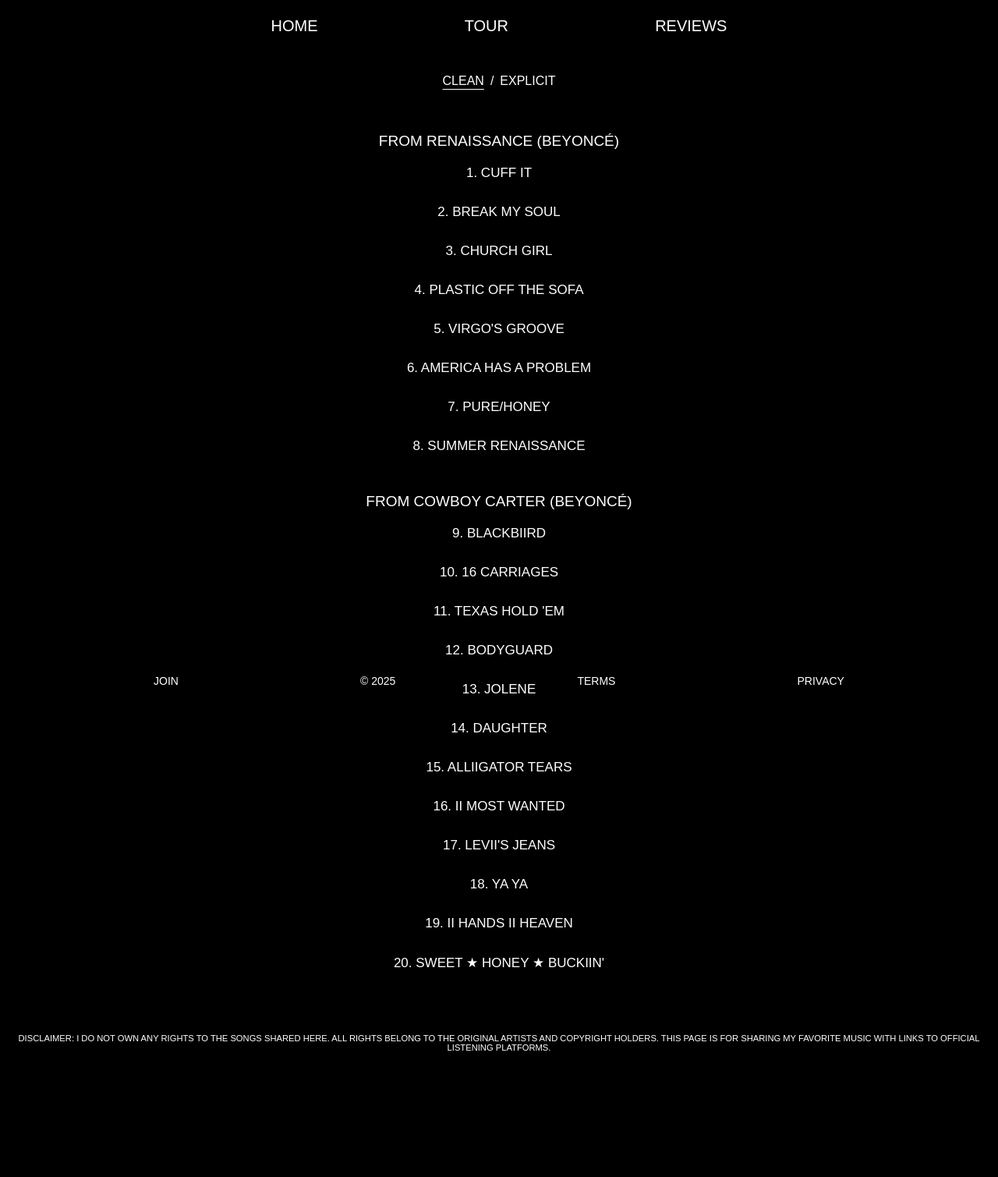
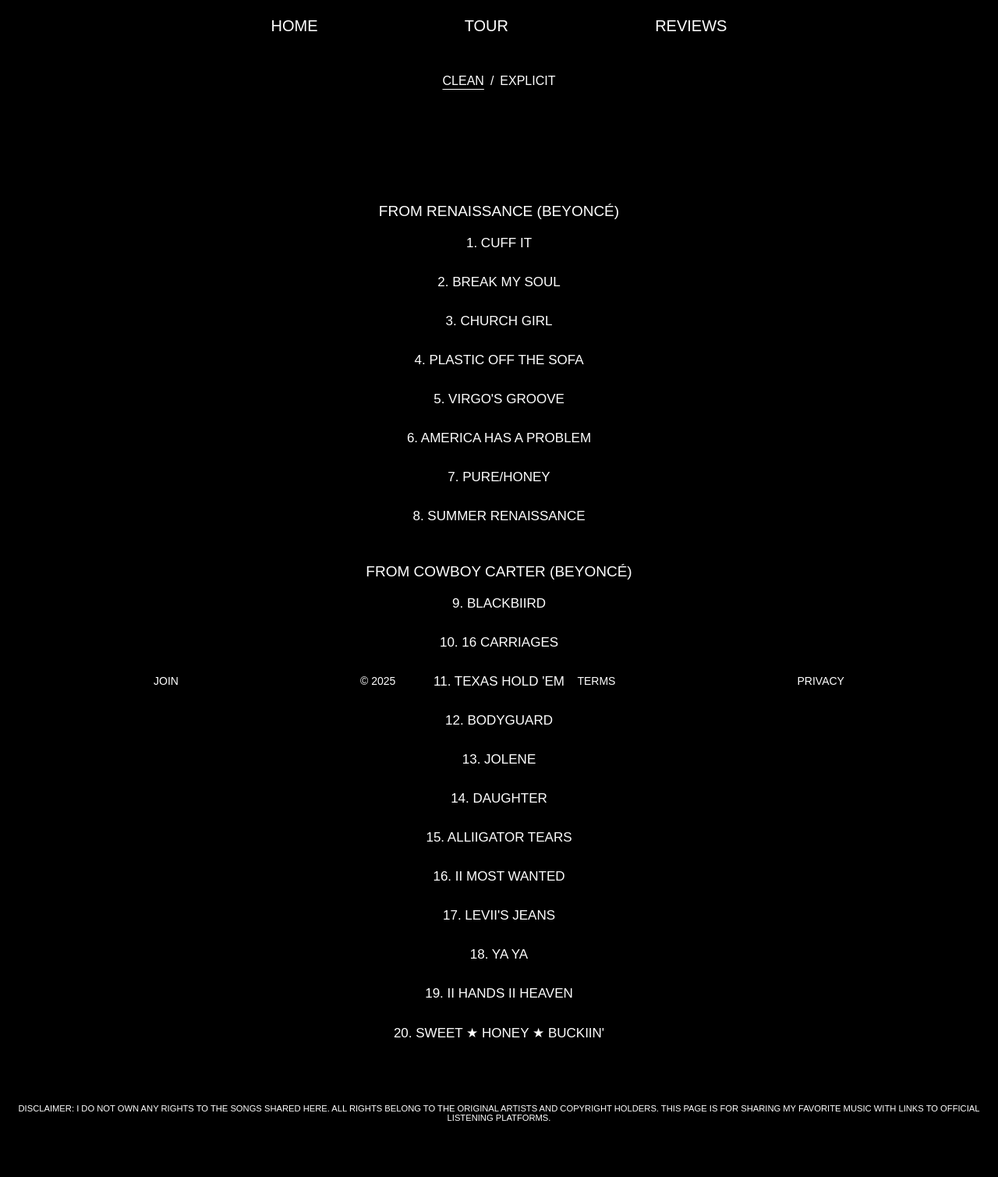
Before and after one commit to Khalil2000web/Music, a Jekyll site: the page built from index.md, in a window 1280 px wide. Shown: the whole page at 78% size. Built offline with Jekyll 4.4.1, drawn with Linux system fonts in a browser that asks for light colours; some web fonts are replaced; before the commit the page ends 1419 px from its top, so only the background shows below that.

Commit message:
Update index.css

```diff
--- a/static/css/index.css
+++ b/static/css/index.css
@@ -1 +1 @@
-body {padding-top:140px;padding-bottom:70px;overflow-x:hidden;}.song-list {max-width:95%;margin:0 auto;padding:0;}.song-list h2 {text-align: center;font-size: 19px;padding-bottom: 10px;padding-top:30px;font-family: var(--font-main-bold);font-weight: 100;} .song {cursor: pointer;padding:10px;display:flex;align-items:top;flex-direction:column;justify-content: center;padding-bottom:20px;}.song-number {text-align:left;font-size:17px;margin-right: 10px;}.song-title {word-wrap:break-word;text-align:center;font-size:17px;}.platforms {display: none;gap:20px;justify-content:center;align-items:center;flex-direction:row;margin:0;padding:0;padding-top:20px;padding-bottom:25px;flex-wrap: wrap;}.platforms a {cursor: pointer;color:transparent;}.platforms img {max-width: 30px;height:30px;margin:0;padding:0;pointer-events:none;}.song-title.text,.song-number.text {font-size:1.5rem;}.dis {color:var(--text-color);font-family:var(--font-main);font-weight:300;text-align:center;text-transform:uppercase;font-size:0.7rem;margin:0;padding:0 20px;padding-top:60px;}#bold {font-family:var(--font-main-bold);font-weight:300;}
+body {padding-top:230px;padding-bottom:70px;overflow-x:hidden;}.song-list {max-width:95%;margin:0 auto;padding:0;}.song-list h2 {text-align: center;font-size: 19px;padding-bottom: 10px;padding-top:30px;font-family: var(--font-main-bold);font-weight: 100;} .song {cursor: pointer;padding:10px;display:flex;align-items:top;flex-direction:column;justify-content: center;padding-bottom:20px;}.song-number {text-align:left;font-size:17px;margin-right: 10px;}.song-title {word-wrap:break-word;text-align:center;font-size:17px;}.platforms {display: none;gap:20px;justify-content:center;align-items:center;flex-direction:row;margin:0;padding:0;padding-top:20px;padding-bottom:25px;flex-wrap: wrap;}.platforms a {cursor: pointer;color:transparent;}.platforms img {max-width: 30px;height:30px;margin:0;padding:0;pointer-events:none;}.song-title.text,.song-number.text {font-size:1.5rem;}.dis {color:var(--text-color);font-family:var(--font-main);font-weight:300;text-align:center;text-transform:uppercase;font-size:0.7rem;margin:0;padding:0 20px;padding-top:60px;}#bold {font-family:var(--font-main-bold);font-weight:300;}
```
